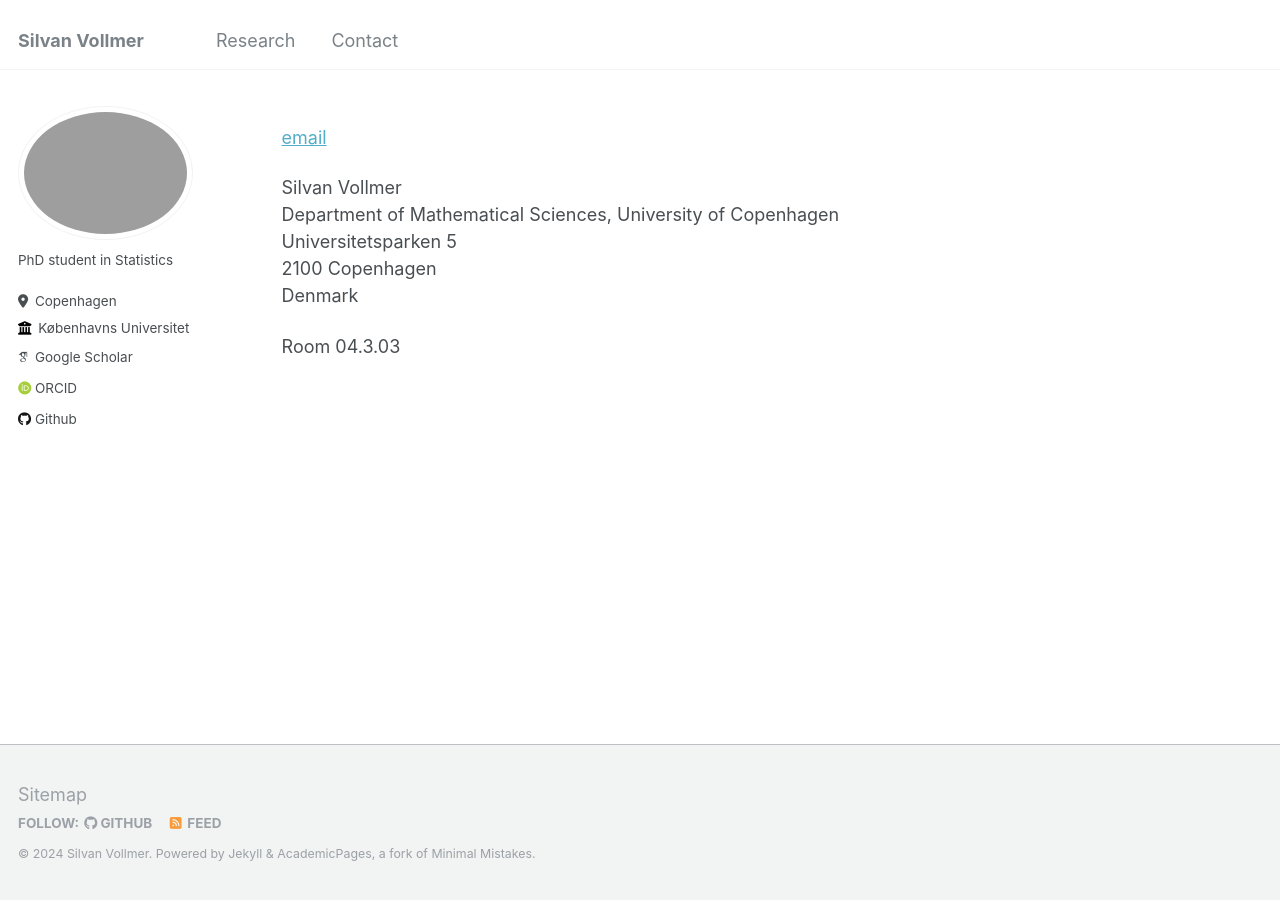
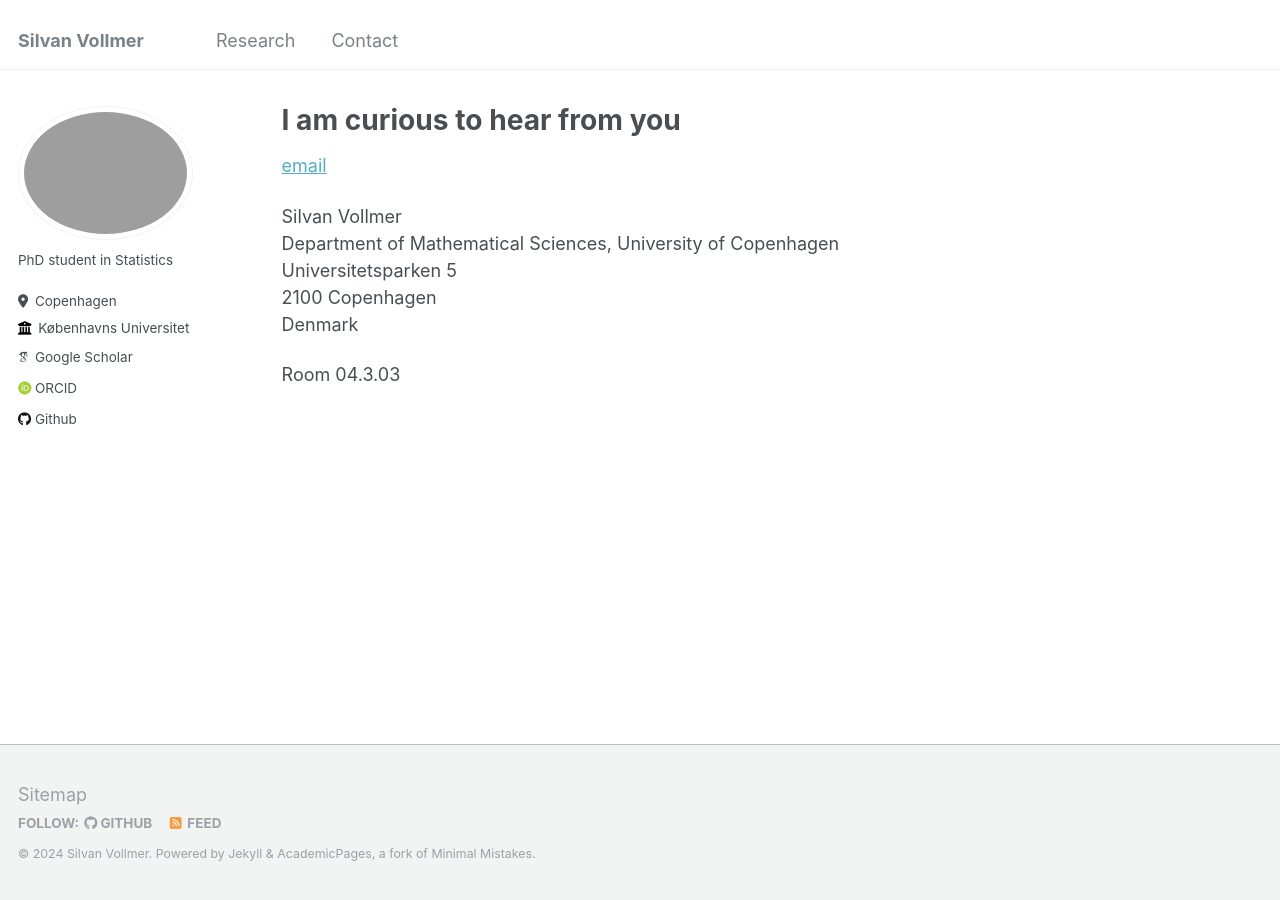
Before and after one commit to silvanvollmer/silvanvollmer.github.io, a Jekyll site: the page built from _pages/talks.md, in a window 1280 px wide. Built offline with Jekyll 4.4.1, drawn with Linux system fonts in a browser that asks for light colours; some web fonts are replaced.

Commit message:
Update talks.md

```diff
--- a/_pages/talks.md
+++ b/_pages/talks.md
@@ -1,6 +1,6 @@
 ---
 layout: archive
-title: ""
+title: "I am curious to hear from you"
 permalink: /contact/
 author_profile: true
 ---
```
